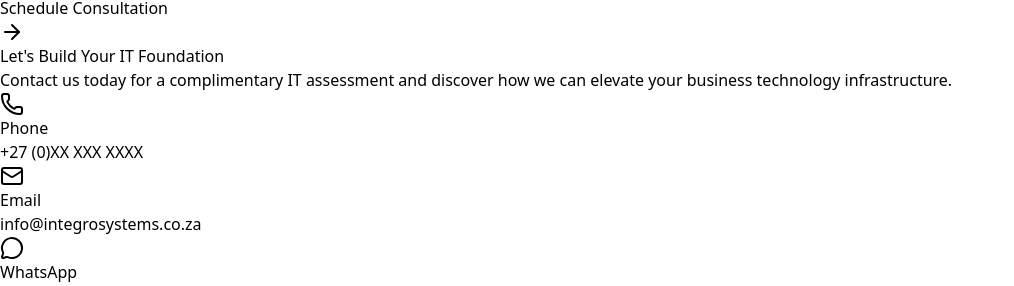
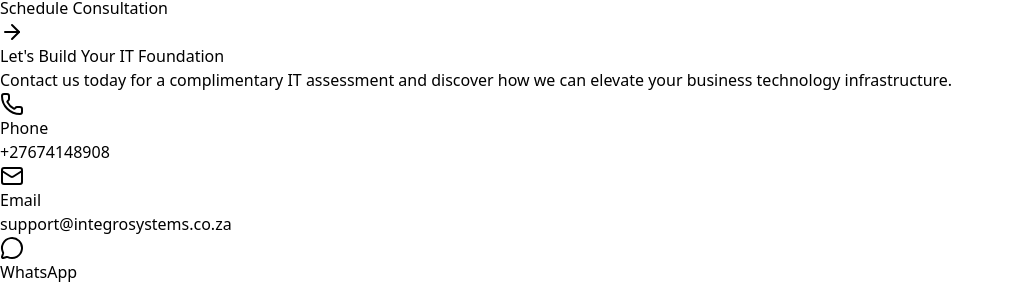
Before and after one commit to valdoramakuela/integro-systems-website, a React (Vite) app: page / in a window 1280 px wide. Shown: the part 4174-4460 px from the top of the page, without its empty margins (0-1014 px from the left). Built offline with nearby package versions, Linux system fonts and the light colour scheme.

Commit message:
Update App.jsx

```diff
--- a/src/App.jsx
+++ b/src/App.jsx
@@ -110,7 +110,7 @@
           'Accept': 'application/json'
         },
         body: JSON.stringify({
-          access_key: 'YOUR_WEB3FORMS_ACCESS_KEY', // Replace with your actual key
+          access_key: 'a35af147-667e-431e-973d-64375fb18ea5',
           name: formData.name,
           email: formData.email,
           phone: formData.phone,
@@ -725,15 +725,15 @@
             <div className="bg-white/5 backdrop-blur-sm rounded-xl p-6 border border-white/10 hover:border-teal-400/50 transition-all duration-300 hover:scale-105 group">
               <Phone className="w-8 h-8 text-teal-400 mx-auto mb-4 group-hover:scale-110 transition-transform" />
               <h3 className="font-bold mb-2">Phone</h3>
-              <p className="text-gray-300">+27 (0)XX XXX XXXX</p>
+              <p className="text-gray-300">+27674148908</p>
             </div>
             <div className="bg-white/5 backdrop-blur-sm rounded-xl p-6 border border-white/10 hover:border-teal-400/50 transition-all duration-300 hover:scale-105 group">
               <Mail className="w-8 h-8 text-teal-400 mx-auto mb-4 group-hover:scale-110 transition-transform" />
               <h3 className="font-bold mb-2">Email</h3>
-              <p className="text-gray-300">info@integrosystems.co.za</p>
+              <p className="text-gray-300">support@integrosystems.co.za</p>
             </div>
             <a
-              href="https://wa.me/27XXXXXXXXX"
+              href="https://wa.me/27674148908"
               target="_blank"
               rel="noopener noreferrer"
               className="bg-white/5 backdrop-blur-sm rounded-xl p-6 border border-white/10 hover:border-teal-400/50 transition-all duration-300 hover:scale-105 group cursor-pointer"
```
